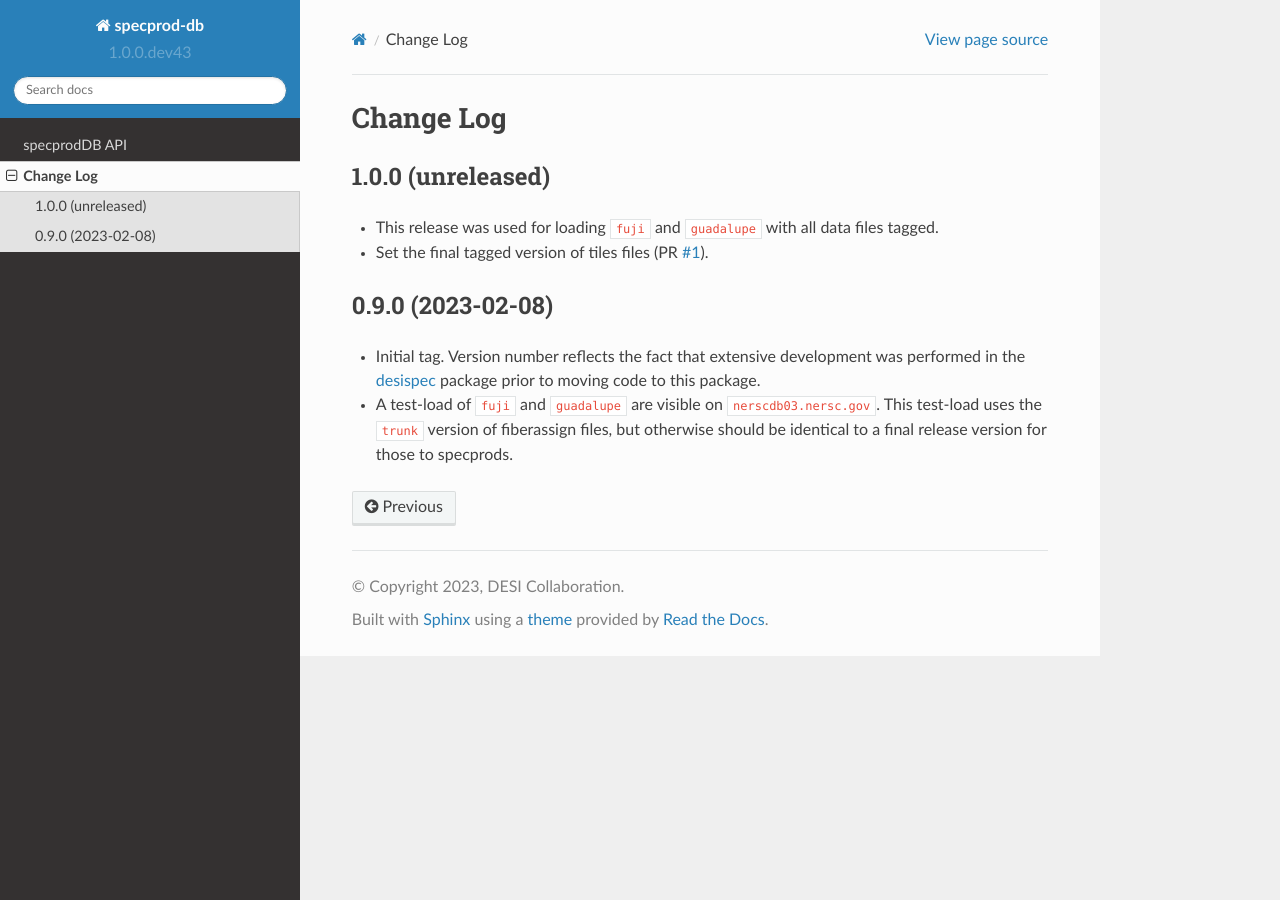
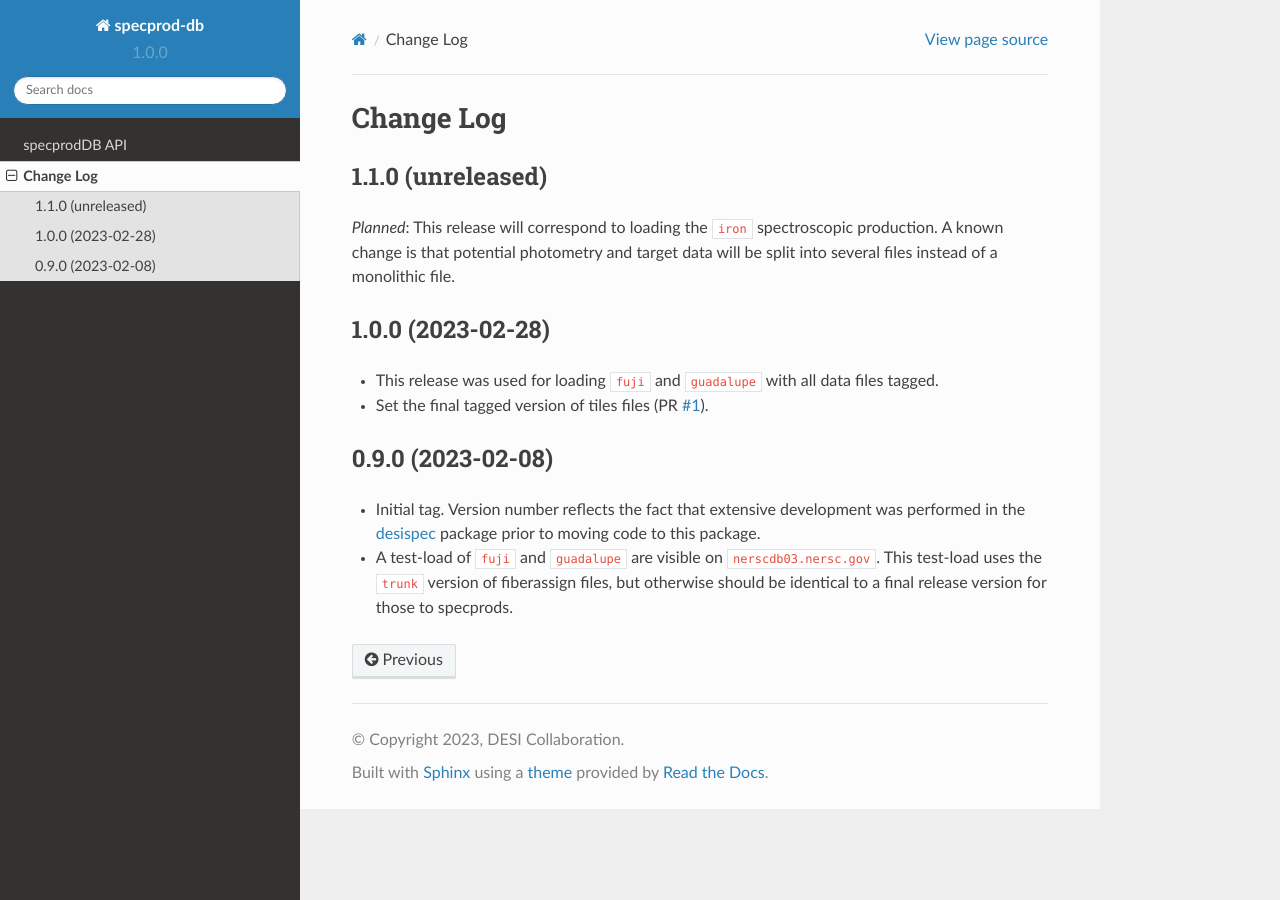
Before and after one commit to desihub/specprod-db, a Sphinx documentation site: the page built from doc/changes.rst, in a window 1280 px wide. Built offline with Sphinx 7.4.7 and the Read the Docs theme 2.0.0, drawn with Linux system fonts in a browser that asks for light colours.

Commit message:
Preparing for tag.

```diff
--- a/doc/changes.rst
+++ b/doc/changes.rst
@@ -2,7 +2,14 @@
 Change Log
 ==========
 
-1.0.0 (unreleased)
+1.1.0 (unreleased)
+------------------
+
+*Planned*: This release will correspond to loading the ``iron`` spectroscopic
+production. A known change is that potential photometry and target data
+will be split into several files instead of a monolithic file.
+
+1.0.0 (2023-02-28)
 ------------------
 
 * This release was used for loading ``fuji`` and ``guadalupe`` with
--- a/py/specprodDB/_version.py
+++ b/py/specprodDB/_version.py
@@ -1 +1 @@
-__version__ = '1.0.0.dev43'
+__version__ = '1.0.0'
```
